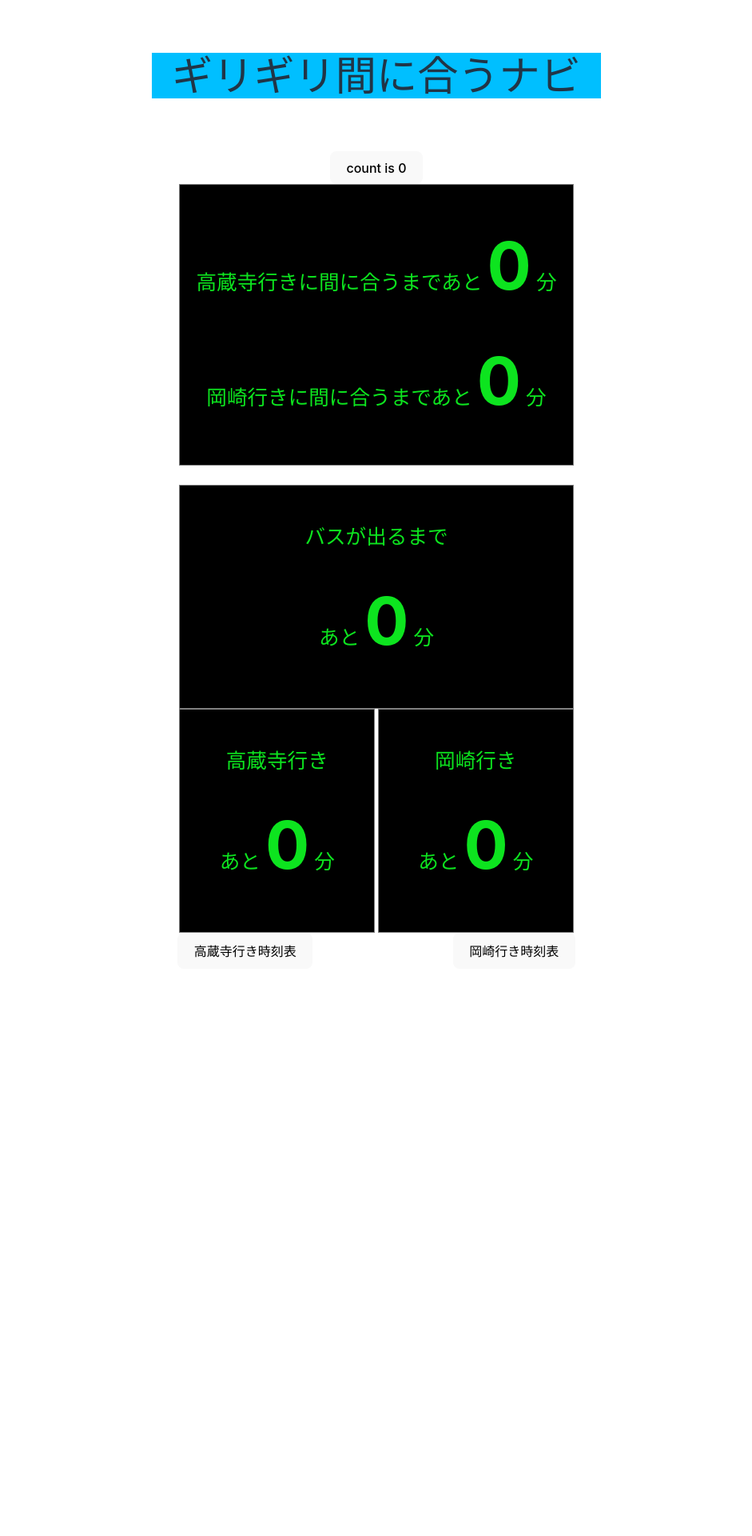
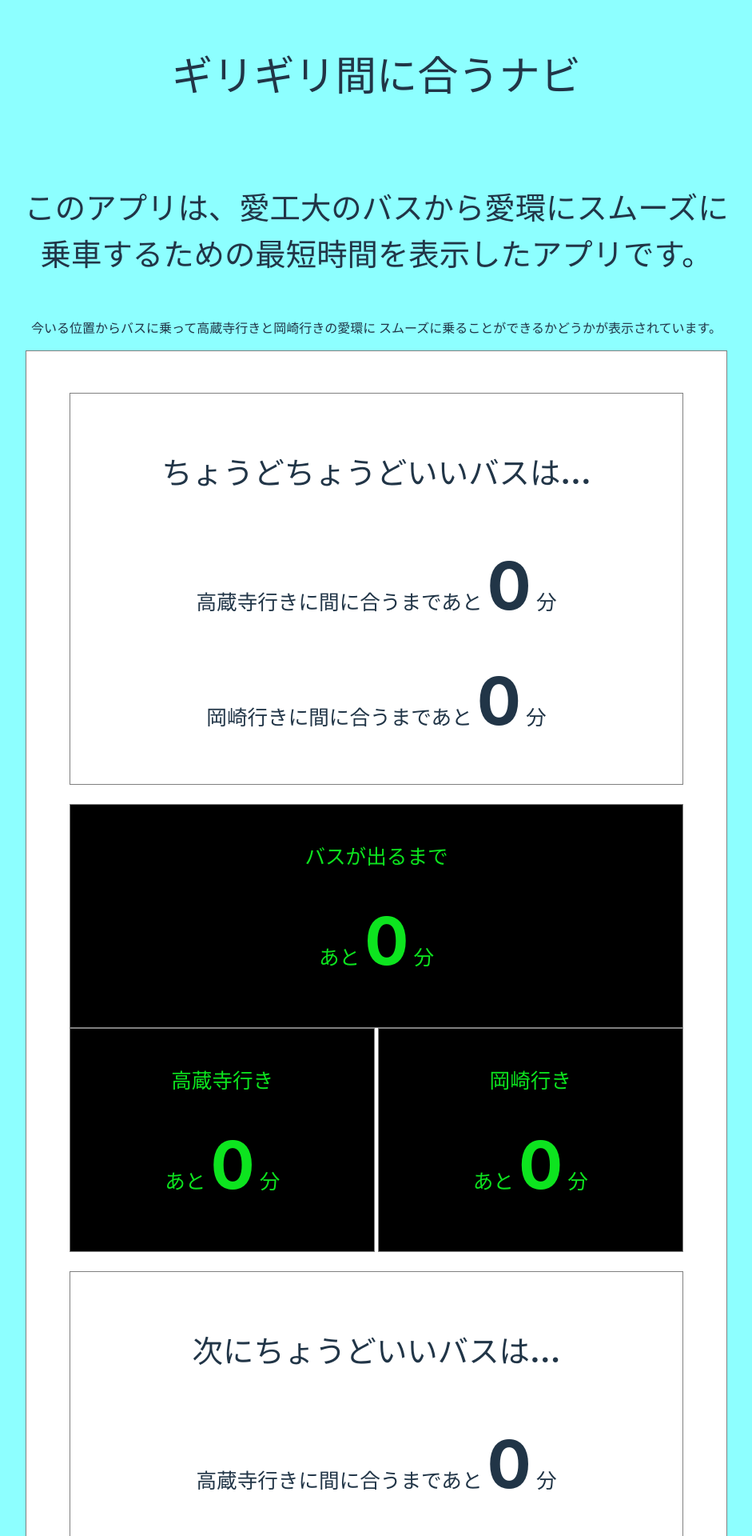
Before and after one commit to 2024AIT-OOP2-G01/bus-frontend, a React (Vite) app: page / in a window 1280 px wide. Shown: the top 1920 px of the page at 80% size, without its empty margins (169-1110 px from the left). Before the commit the page ends 1275 px from the top, so only its background shows below. Built offline with nearby package versions, Linux system fonts and the light colour scheme.

Commit message:
メイン画面作成2

```diff
--- a/src/App.jsx
+++ b/src/App.jsx
@@ -11,12 +11,14 @@ function App() {
       <div className='top'>
         <h1>ギリギリ間に合うナビ</h1>
       </div>
+      <br></br>
+      <h4>このアプリは、愛工大のバスから愛環にスムーズに<br></br>乗車するための最短時間を表示したアプリです。</h4>
+      <p>今いる位置からバスに乗って高蔵寺行きと岡崎行きの愛環に
+スムーズに乗ることができるかどうかが表示されています。</p>
+      <fieldset className='canvas'>
       <div className="card">
-        {/*count変数用ボタン 後で消す*/}
-        <button onClick={() => setCount((count) => count + 1)}>
-          count is {count}
-        </button>
-        <fieldset id='kouzouji' className='ele_board'>
+        <fieldset id='best' className='white_board'>
+          <h4>ちょうどちょうどいいバスは…</h4>
           <h2>高蔵寺行きに間に合うまであと <span className='highlight'>{count}</span> 分</h2>
           <h2>岡崎行きに間に合うまであと <span className='highlight'>{count}</span> 分</h2>
         </fieldset>
@@ -35,11 +37,19 @@ function App() {
           <h3>あと <span className='highlight'>{count}</span> 分</h3>
         </fieldset>
         </div>
+        <br></br>
+        <fieldset id='next' className='white_board'>
+          <h4>次にちょうどいいバスは…</h4>
+          <h2>高蔵寺行きに間に合うまであと <span className='highlight'>{count}</span> 分</h2>
+          <h2>岡崎行きに間に合うまであと <span className='highlight'>{count}</span> 分</h2>
+        </fieldset>
         <div className='flex'>
           <button>高蔵寺行き時刻表</button>
           <button>岡崎行き時刻表</button>
         </div>
+        <ul id="timetable"></ul>
       </div>
+      </fieldset>
     </>
   )
 }
--- a/src/index.css
+++ b/src/index.css
@@ -28,11 +28,8 @@ body {
   place-items: center;
   min-width: 320px;
   min-height: 100vh;
-}
-
-.top {
-  width: 100%;
-  background-color:deepskyblue;
+  background-color:rgb(141, 255, 255);
+  font-weight: 700;
 }
 
 h1 {
@@ -53,6 +50,10 @@ h1 {
   justify-content: space-between;
 }
 
+.canvas {
+  background-color: #ffffff;
+}
+
 fieldset {
   flex: 1; /* 各fieldsetが均等に幅を占める */
   padding: 20px; /* 内側の余白 */
@@ -62,12 +63,15 @@ fieldset {
 
 h2 {
   font-size: 1.6em;
-  color: rgb(13, 228, 31);
 }
 
 h3 {
   font-size: 1.6em;
   color: rgb(13, 228, 31);
+}
+
+h4 {
+  font-size: 2.4em;
 }
 
 button {
```
